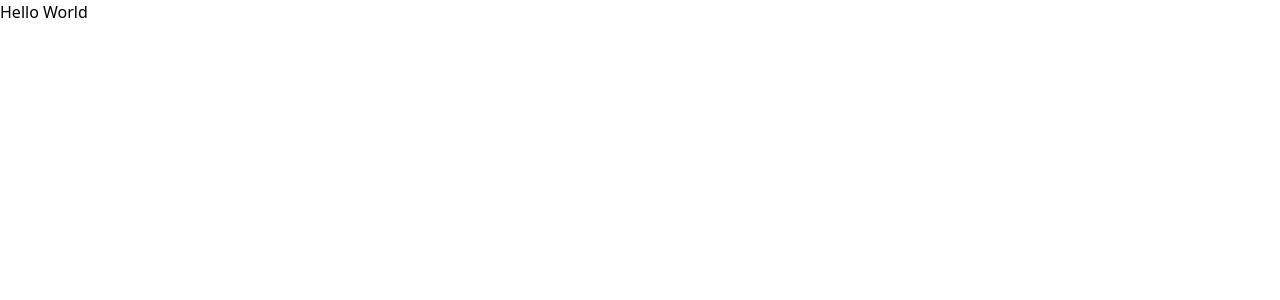
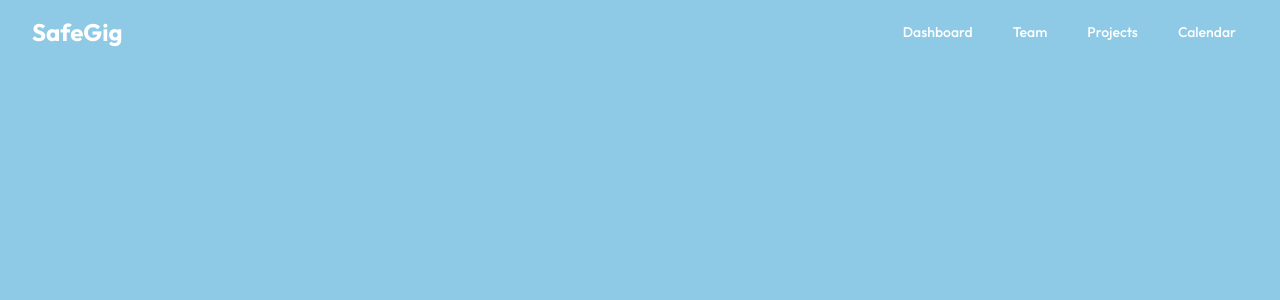
Before and after one commit to EdisonYCA/safegig, a Next.js app: page / in a window 1280 px wide. Shown: the top 300 px of the page. Built offline with nearby package versions, Linux system fonts and the light colour scheme.

Commit message:
Added navbar

```diff
--- /dev/null
+++ b/components/landing/Navbar.js
@@ -0,0 +1,56 @@
+import { Disclosure, DisclosureButton} from '@headlessui/react'
+import { Bars3Icon, XMarkIcon } from '@heroicons/react/24/outline'
+
+const navigation = [
+  { name: 'Dashboard', href: '#', current: false },
+  { name: 'Team', href: '#', current: false },
+  { name: 'Projects', href: '#', current: false },
+  { name: 'Calendar', href: '#', current: false },
+]
+
+function classNames(...classes) {
+  return classes.filter(Boolean).join(' ')
+}
+
+export default function Navbar() {
+  return (
+    <Disclosure as="nav" className="bg-sky-blue">
+      <div className="mx-auto max-w-7xl px-2 sm:px-6 lg:px-8">
+        <div className="relative flex h-16 items-center justify-between">
+          <div className="absolute inset-y-0 left-0 flex items-center sm:hidden">
+            <DisclosureButton className="group relative inline-flex items-center justify-center rounded-md p-2 text-gray-400 hover:bg-gray-700 hover:text-white focus:ring-2 focus:ring-white focus:outline-hidden focus:ring-inset">
+              <span className="absolute -inset-0.5" />
+              <span className="sr-only">Open main menu</span>
+              <Bars3Icon aria-hidden="true" className="block size-6 group-data-open:hidden" />
+              <XMarkIcon aria-hidden="true" className="hidden size-6 group-data-open:block" />
+            </DisclosureButton>
+          </div>
+          <div className="flex flex-1 items-center justify-between">
+            <div className="flex shrink-0 items-center">
+              <h1 className="text-2xl font-bold">
+                SafeGig
+              </h1>
+            </div>
+            <div className="hidden sm:ml-6 sm:block">
+              <div className="flex space-x-4">
+                {navigation.map((item) => (
+                  <a
+                    key={item.name}
+                    href={item.href}
+                    aria-current={item.current ? 'page' : undefined}
+                    className={classNames(
+                      item.current ? 'bg-gray-900 text-white' : 'text-white hover:bg-gray-700 hover:text-white',
+                      'rounded-md px-3 py-2 text-sm font-medium',
+                    )}
+                  >
+                    {item.name}
+                  </a>
+                ))}
+              </div>
+            </div>
+          </div>
+        </div>
+      </div>
+    </Disclosure>
+  )
+}
--- a/package.json
+++ b/package.json
@@ -9,9 +9,11 @@
     "lint": "next lint"
   },
   "dependencies": {
+    "@headlessui/react": "^2.2.0",
+    "@heroicons/react": "^2.2.0",
+    "next": "15.2.4",
     "react": "^19.0.0",
-    "react-dom": "^19.0.0",
-    "next": "15.2.4"
+    "react-dom": "^19.0.0"
   },
   "devDependencies": {
     "@tailwindcss/postcss": "^4",
--- a/pages/index.js
+++ b/pages/index.js
@@ -1,7 +1,8 @@
+import Navbar from "@/components/landing/Navbar";
 export default function Home() {
   return (
     <>
-      <h1>Hello World</h1>
+      <Navbar />
     </>
   );
 }
--- a/styles/globals.css
+++ b/styles/globals.css
@@ -1 +1,16 @@
+@import url('https://fonts.googleapis.com/css2?family=Outfit:wght@100..900&display=swap');
 @import "tailwindcss";
+
+:root{
+  --background: #8ECAE6;
+}
+
+@theme {
+  --color-sky-blue: var(--background);
+}
+
+body {
+  background-color: var(--background);
+  color: white;
+  font-family: 'Outfit', sans-serif;
+}
```
